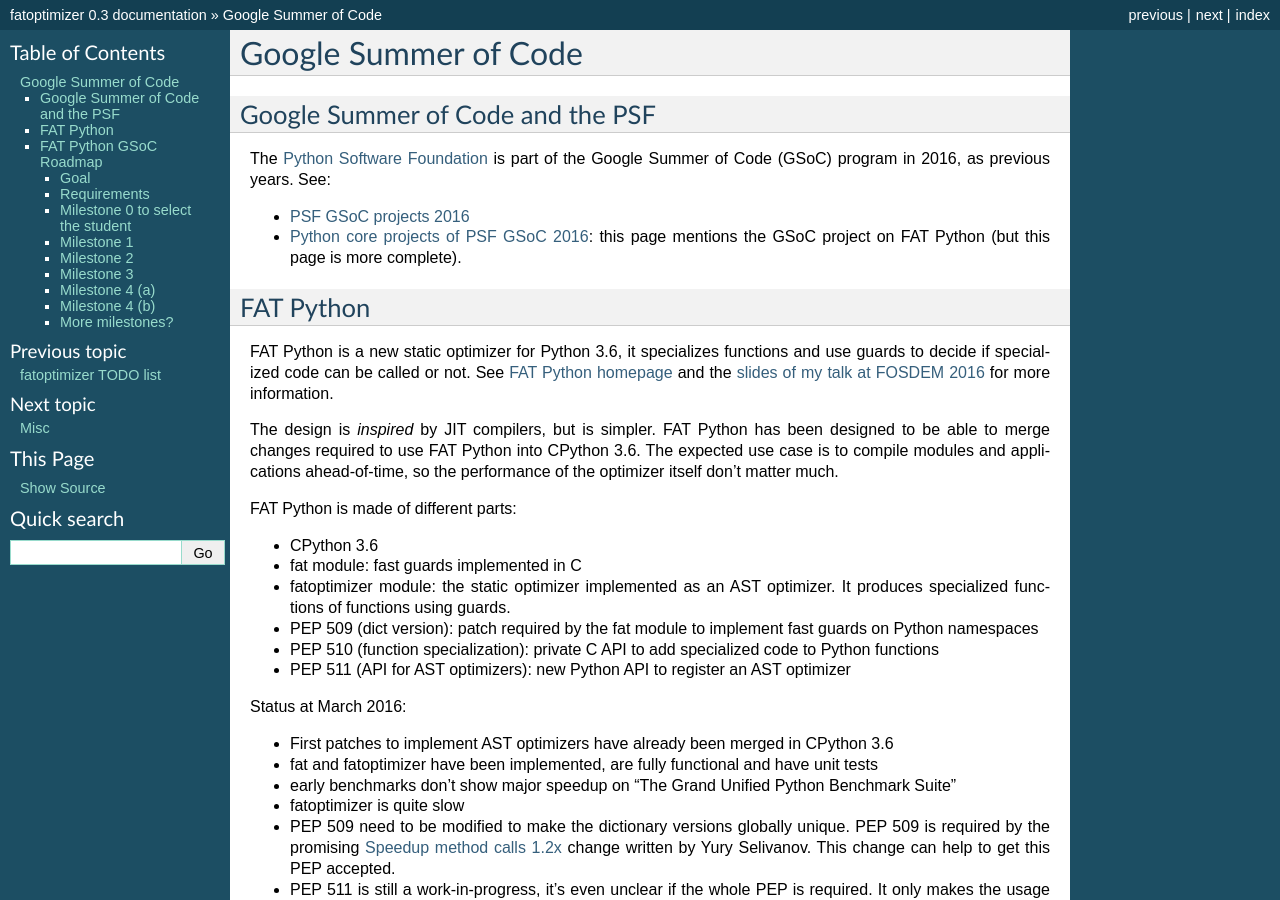
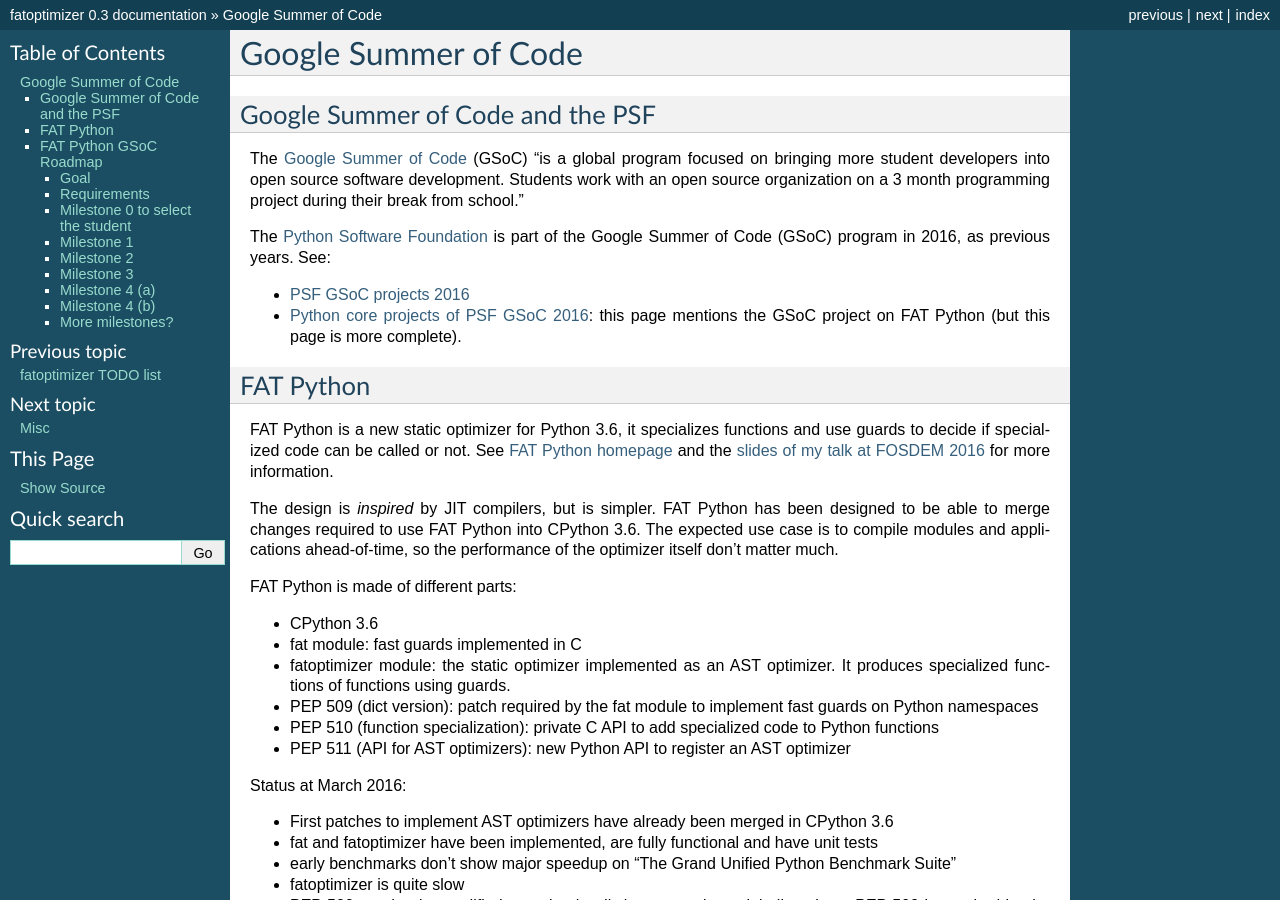
Before and after one commit to vstinner/fatoptimizer, a Sphinx documentation site: the page built from doc/gsoc.rst, in a window 1280 px wide and 900 px high. Built offline with Sphinx 7.4.7, drawn with Linux system fonts in a browser that asks for light colours.

Commit message:
gsoc: link to the GSoC

```diff
--- a/doc/gsoc.rst
+++ b/doc/gsoc.rst
@@ -4,6 +4,11 @@
 
 Google Summer of Code and the PSF
 =================================
+
+The `Google Summer of Code <https://summerofcode.withgoogle.com/>`_ (GSoC) "is
+a global program focused on bringing more student developers into open source
+software development. Students work with an open source organization on a 3
+month programming project during their break from school."
 
 The `Python Software Foundation <https://www.python.org/psf/>`_ is part of
 the Google Summer of Code (GSoC) program in 2016, as previous years. See:
```
